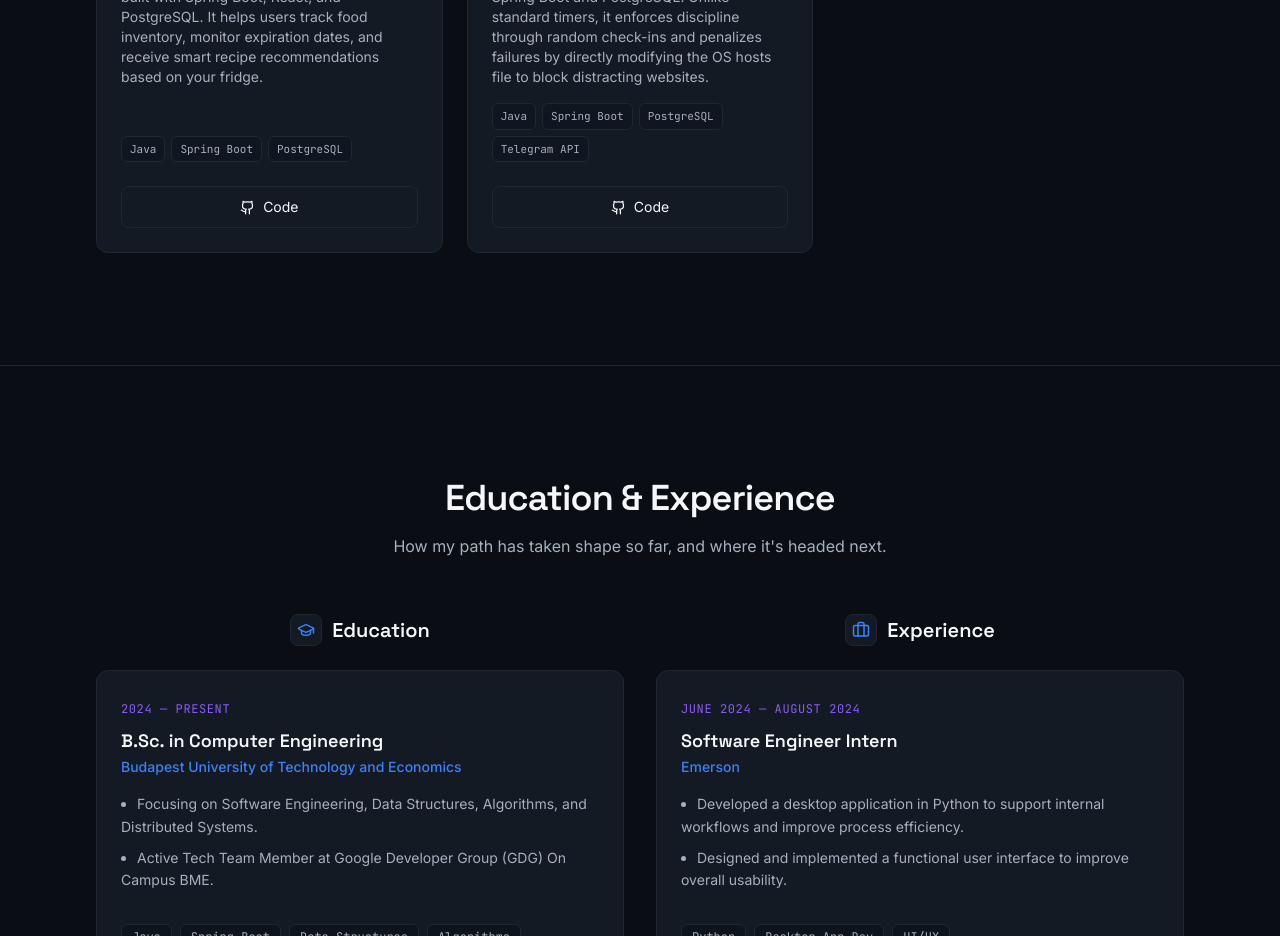
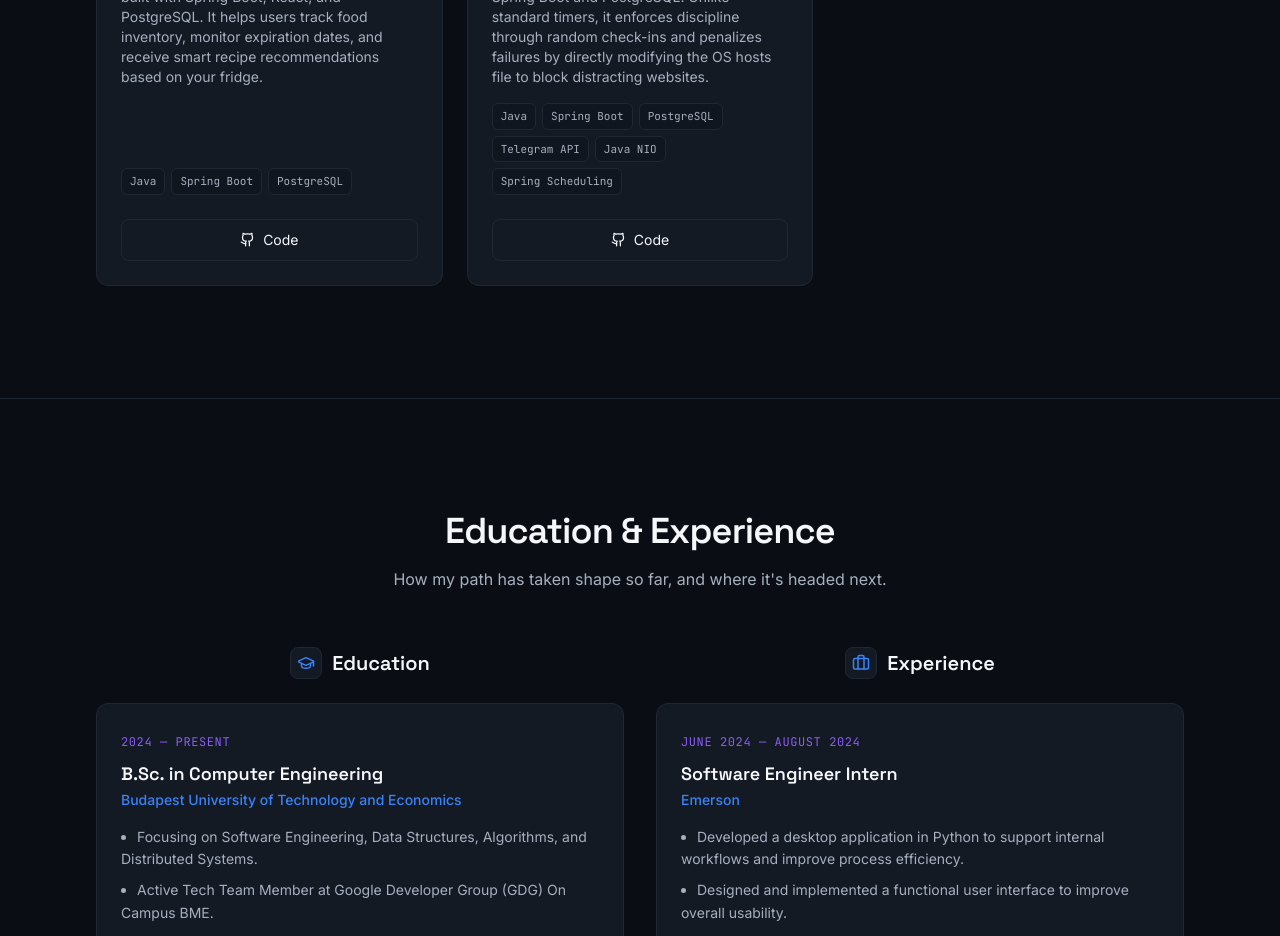
Before and after one commit to IslamNizami/portfolio-website, a React (Vite) app: page / in a window 1280 px wide. Shown: the part 2100-3036 px from the top of the page. Built offline with nearby package versions, Linux system fonts and the light colour scheme; no server answers.

Commit message:
Tech stack of project telegram bot updated

```diff
--- a/src/data/projects.ts
+++ b/src/data/projects.ts
@@ -28,7 +28,7 @@ export const projects: Project[] = [
     title: "LockFocusBot",
     description:
       "A strict productivity Telegram bot built with Spring Boot and PostgreSQL. Unlike standard timers, it enforces discipline through random check-ins and penalizes failures by directly modifying the OS hosts file to block distracting websites.",
-    tech: ["Java", "Spring Boot", "PostgreSQL", "Telegram API"],
+    tech: ["Java", "Spring Boot", "PostgreSQL", "Telegram API","Java NIO","Spring Scheduling"],
     githubUrl: "https://github.com/IslamNizami/lockfocus-telegram-bot",
     featured: true,
     image: "/images/lockfocusbot.jpg",
```
